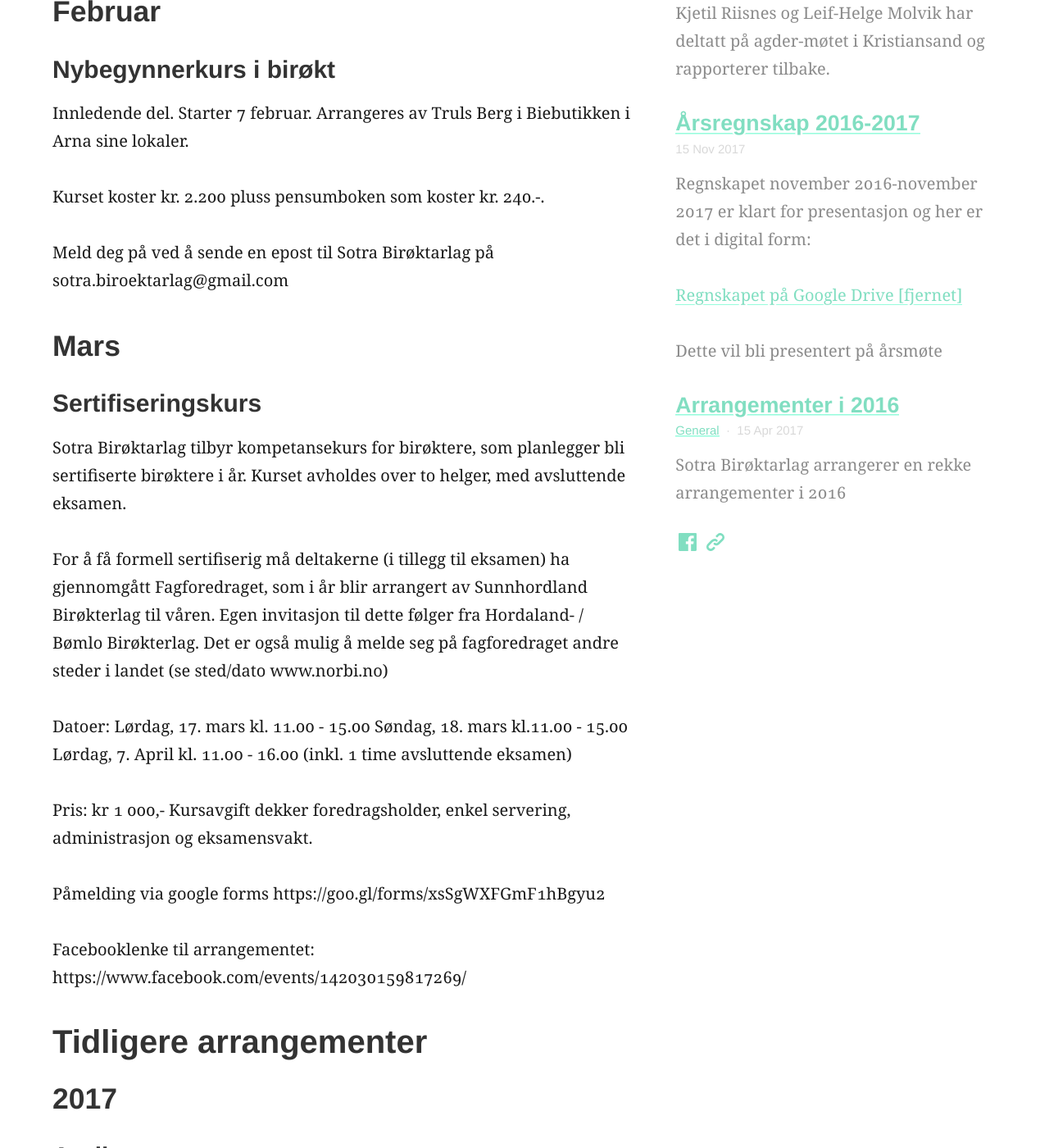
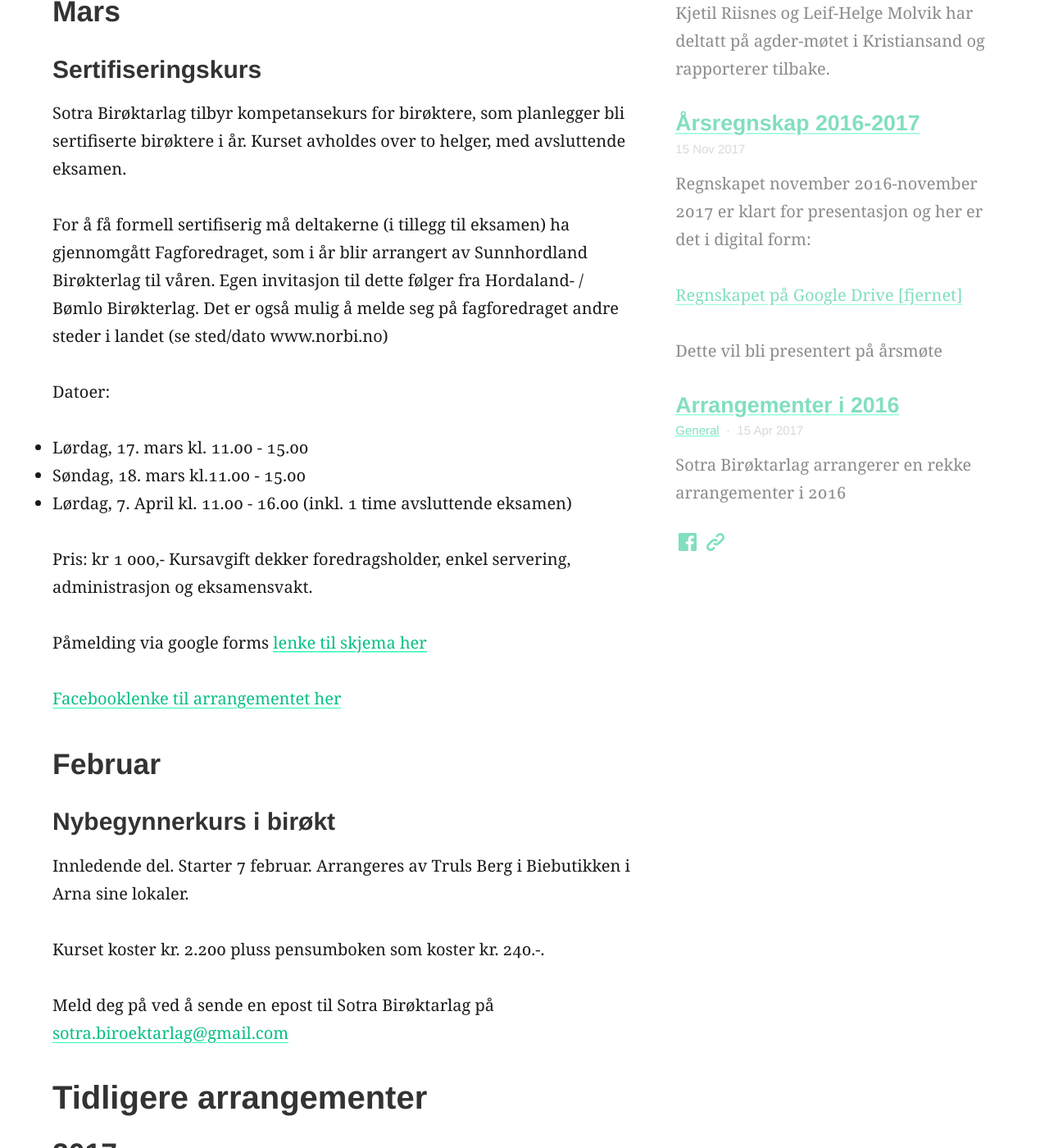
Before and after one commit to SotraBiroktarlag/sotrabirokt, a Jekyll site: the page built from arrangementer.md, in a window 1280 px wide and 1400 px high, scrolled down 399 px. Shown: the whole window at 82% size. Built offline with Jekyll 4.4.1, drawn with Linux system fonts in a browser that asks for light colours.

Commit message:
omvendt kronologiske arrangement og pene lenker

```diff
--- a/arrangementer.md
+++ b/arrangementer.md
@@ -9,34 +9,43 @@ layout: page
 
 # 2018
 
-## Februar
-
-### Nybegynnerkurs i birøkt
-Innledende del. Starter 7 februar. Arrangeres av Truls Berg i Biebutikken i Arna sine lokaler.
-
-Kurset koster kr. 2.200 pluss pensumboken som koster kr. 240.-.
-
-Meld deg på ved å sende en epost til Sotra Birøktarlag på sotra.biroektarlag@gmail.com
-
 
 ## Mars
 
 ### Sertifiseringskurs
 Sotra Birøktarlag tilbyr kompetansekurs for birøktere, som planlegger bli sertifiserte birøktere i år. Kurset avholdes over to helger, med avsluttende eksamen.
 
+
 For å få formell sertifiserig må deltakerne (i tillegg til eksamen) ha gjennomgått Fagforedraget, som i år blir arrangert av Sunnhordland Birøkterlag til våren. Egen invitasjon til dette følger fra Hordaland- / Bømlo Birøkterlag. Det er også mulig å melde seg på fagforedraget andre steder i landet (se sted/dato www.norbi.no)
 
+
 Datoer:
-Lørdag, 17. mars kl. 11.00 - 15.00
-Søndag, 18. mars kl.11.00 - 15.00
-Lørdag, 7. April kl. 11.00 - 16.00 (inkl. 1 time avsluttende eksamen)
+
+- Lørdag, 17. mars kl. 11.00 - 15.00
+- Søndag, 18. mars kl.11.00 - 15.00
+- Lørdag, 7. April kl. 11.00 - 16.00 (inkl. 1 time avsluttende eksamen)
+
 
 Pris: kr 1 000,-
 Kursavgift dekker foredragsholder, enkel servering, administrasjon og eksamensvakt.
 
-Påmelding via google forms https://goo.gl/forms/xsSgWXFGmF1hBgyu2
 
-Facebooklenke til arrangementet: https://www.facebook.com/events/142030159817269/
+Påmelding via google forms [lenke til skjema her](https://goo.gl/forms/xsSgWXFGmF1hBgyu2)
+
+[Facebooklenke til arrangementet her](https://www.facebook.com/events/142030159817269/)
+
+## Februar
+
+### Nybegynnerkurs i birøkt
+Innledende del. Starter 7 februar. Arrangeres av Truls Berg i Biebutikken i Arna sine lokaler.
+
+
+Kurset koster kr. 2.200 pluss pensumboken som koster kr. 240.-.
+
+
+Meld deg på ved å sende en epost til Sotra Birøktarlag på [sotra.biroektarlag@gmail.com](mailto:sotra.biroektarlag@gmail.com)
+
+
 
 
 # Tidligere arrangementer
```
